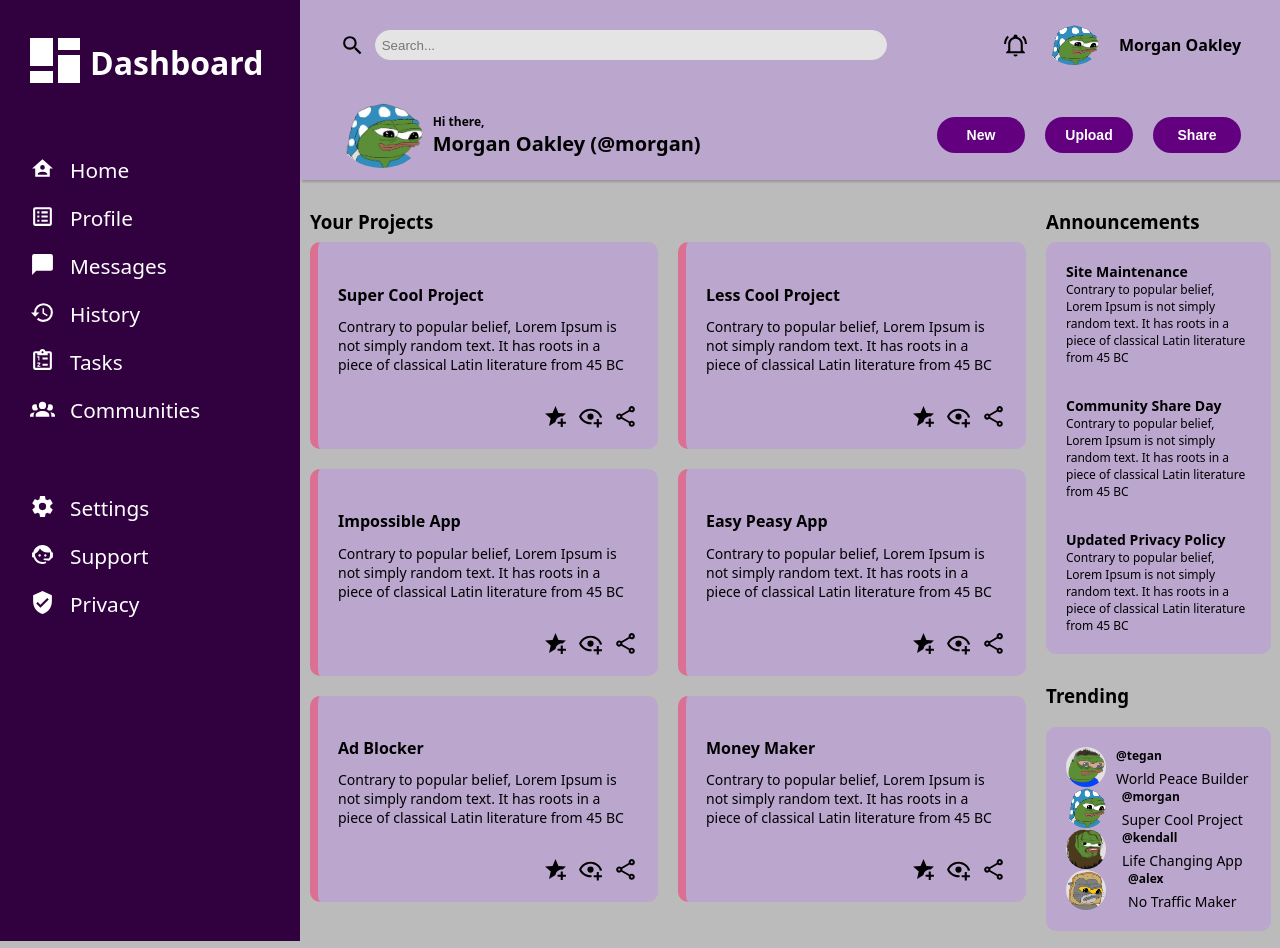
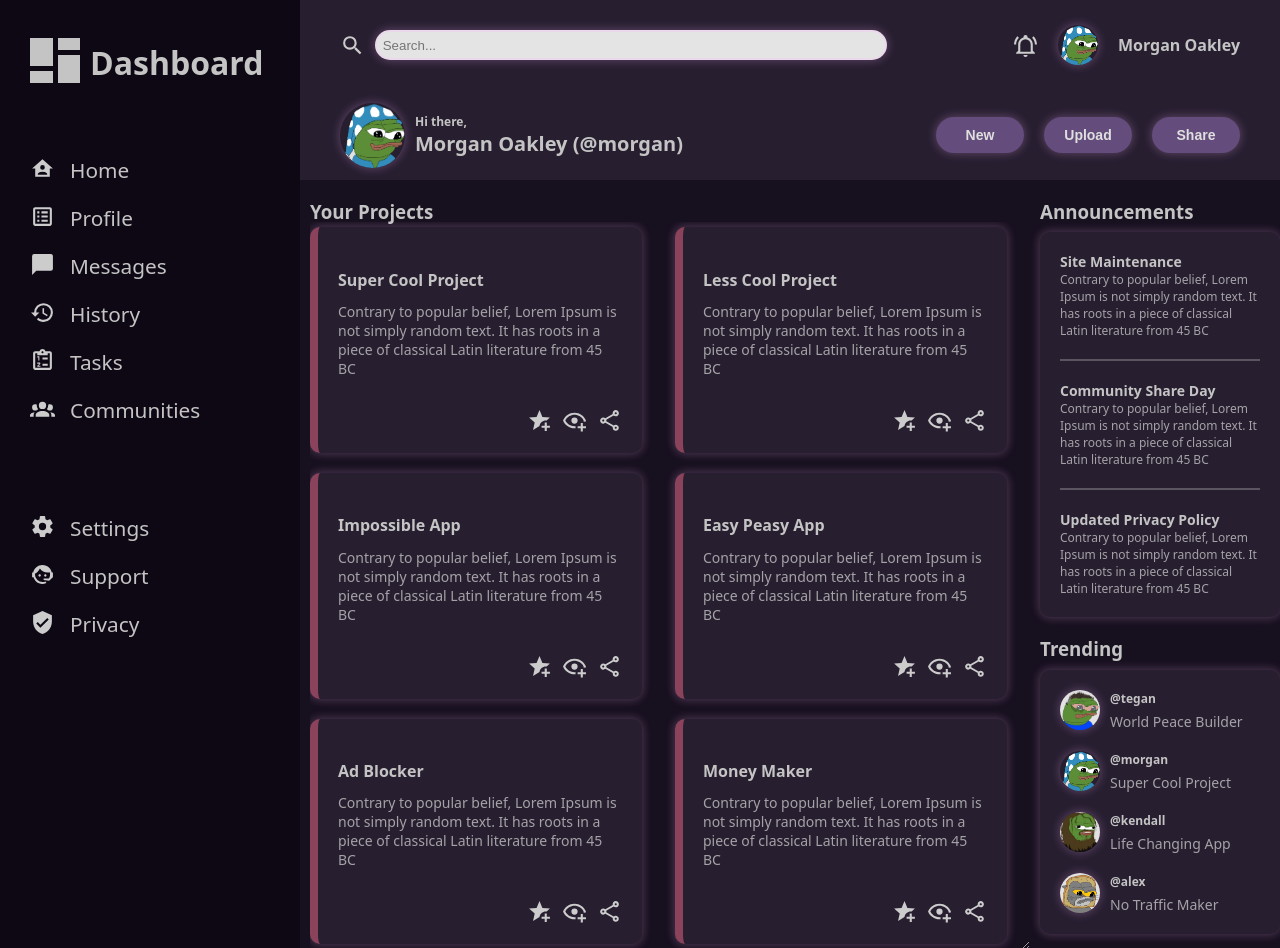
Before and after one commit to sub-pr1me/Project-Admin-Dashboard, a plain HTML site: page index.html in a window 1280 px wide. Shown: the top 948 px of the page. Drawn offline with Linux system fonts and the light colour scheme.

Commit message:
Rework page style & add responsiveness

```diff
--- a/style.css
+++ b/style.css
@@ -18,37 +18,43 @@ body {
 /* /// SIDEBAR */
 
 .sidebar {
-    background-color: rgb(48, 0, 63);
-    color: white;
+    background-color: #0E0815;
+    color: rgb(196, 196, 196);
     grid-area: 1/1/-1/2;
-    display: flex;
-    flex-direction: column;
+    display: grid;
     width: 300px;
+}
+
+.sym {
+    background-color: rgb(196, 196, 196);
 }
 
 img[src$=".svg"] {
     height: 25px;
     width: 25px;
-}
-
-.sidebar img {
-    filter: invert(100%);
+    filter: invert(80%);
 }
 
 .sb-content {
-    display: flex;
-    flex-direction: column;
-    justify-content: flex-start;
-    align-items: flex-start;
+    display: grid;
+    justify-content: start;
+    align-content: start;
     margin: 20px 30px;
     gap: 50px;
 }
+
 .side-item {
     font-size: 1.3rem;
-    display: flex;
+    display: grid;
+    grid-auto-flow: column;
+    justify-content: left;
     margin-bottom: 20px;
     font-weight: 500;
     gap: 15px;
+}
+
+.nav {
+    margin-bottom: 20px;
 }
 
 .logo {
@@ -66,10 +72,6 @@ img[src$=".svg"] {
     gap: 5px;
 }
 
-.sym {
-    background-color: rgb(255, 255, 255);
-}
-
 .elem1 {
     grid-area: 1/1/3/2;
 }
@@ -81,11 +83,11 @@ img[src$=".svg"] {
 /* /// HEADER */
 
 .header {
-    background-color: rgb(187, 166, 206);
-    box-shadow: 2px 2px 2px 0px rgb(0 0 0 / 20%);
+    background-color: #271E30;
     height: 180px;
     display: grid;
     grid: 1fr 1fr / 1fr 1fr;
+    color: rgb(196, 196, 196);
 }
 
 img[src$=".png"],
@@ -93,12 +95,16 @@ img[src$=".jpg"] {
     border-radius: 100%;
 }
 
-.icons img {
+.icons img[src$=".png"] {
     height: 40px;
+    width: 40px;
+    box-shadow: 0px 0px 10px 1px rgba(254, 181, 255, 0.247);
 }
 
 .name img {
     height: 65px;
+    width: 65px;
+    box-shadow: 0px 0px 10px 1px rgba(254, 181, 255, 0.247);
 }
 
 .search {
@@ -111,6 +117,7 @@ img[src$=".jpg"] {
 
 .name {
     grid-area: 2/1/2/2;
+    min-width: 350px;
 }
 
 .actions {
@@ -145,19 +152,21 @@ input {
     height: 30px;
     width: 40vw;
     background-color: #e4e4e4;
-    border: 1px solid #e4e4e4;
+    border: 2px solid rgba(254, 181, 255, 0.247);
     border-radius: 50px;
+    box-shadow: 0px 0px 10px 1px rgba(254, 181, 255, 0.247);
 }
 
 button {
-    background-color: rgb(98, 0, 128);
-    color: white;
+    background-color: #644C7D;
+    color: rgb(223, 223, 223);
     height: 2.2rem;
     width: 5.5rem;
     font-size: 14px;
     font-weight: 900;
     border-radius: 50px;
     border: none;
+    box-shadow: 0px 0px 10px 1px rgba(254, 181, 255, 0.247);
 }
 
 /* /// CONTENT */
@@ -165,43 +174,46 @@ button {
 .tile,
 .window,
 .profiles {
-    background-color: rgb(187, 166, 206);
+    background-color: #271E30;
+    color: rgb(196, 196, 196);
     border-radius: 10px;
     padding: 20px;
-}
-
-.proj,
-.announ,
-.trend {
-    margin: 10px;
+    box-shadow: 0px 0px 10px 1px rgba(254, 181, 255, 0.247);
 }
 
 .content {
     display: grid;
-    grid: 1fr / 1fr 1fr;
-    justify-items: auto;
-
+    grid: 1fr / 4fr 1fr;
+    background-color: #17101F;
+    color:rgb(196, 196, 196);
 }
 
 .proj {
-    margin: 10px;
+    margin: 0px 10px 10px 10px;
     height: fit-content;
     display: grid;
     grid-area: 1/1/3/2;
+    min-width: 510px;
 }
 
 .tiles {
     display: grid;
     grid: 1fr 1fr 1fr / 1fr 1fr;
-    margin-top: -10px;
-    gap: 20px;
+    margin-top: -20px;
+    gap: 10px;
+    resize: both;
+    overflow: auto;
+    grid-template-rows: repeat(2, 1fr);
+    grid-template-columns: repeat(auto-fit, minmax(250px, 1fr));
+    min-width: 510px;
 }
 
 .tile {
     height: fit-content;
-    width: 300px;
+    width: clamp(200px, 80%, 400px);
     display: grid;
-    border-left: 8px solid palevioletred;
+    border-left: 8px solid rgb(139, 67, 91);
+    margin: 5px 0px;
 }
 
 .proj .descr-text {
@@ -222,17 +234,24 @@ button {
 
 .announ {
     height: fit-content;
-    min-width: 225px;
+    width: 240px;
     display: grid;
     grid-area: 1/2/2/3;
 }
 
 .window {
-    gap: 30px;
+    gap: 20px;
     border-radius: 10px;
     display: grid;
     justify-content: start;
     margin-top: -10px;
+}
+
+.description:nth-child(2) {
+    border-top: 2px solid rgb(196, 196, 196, 33%);
+    border-bottom: 2px solid rgb(196, 196, 196, 33%);
+    padding: 20px 0px;
+
 }
 
 .description {
@@ -244,11 +263,13 @@ button {
     height: 40px;
     width: 40px;
     border-radius: 100px;
+    box-shadow: 0px 0px 10px 1px rgba(254, 181, 255, 0.247);
 }
 
 .trend {
     display: grid;
     height: fit-content;
+    width: 240px;
 }
 
 .link,
@@ -256,17 +277,24 @@ button {
     font-size: 14px;
 }
 
+.status,
+.descr-text {
+    opacity: 80%;
+}
+
 .profiles {
     display: grid;
-    justify-content: start;
-    align-content: start;
+    justify-content: left;
+    align-content: center;
+    margin-top: -10px;
+    gap: 20px;
 }
 
 .prof {
     display: grid;
     grid-auto-flow: column;
-    justify-items: start;
-    align-items: center;
+    justify-content: left;
+    align-content: center;
     gap: 10px;
 }
 
```
